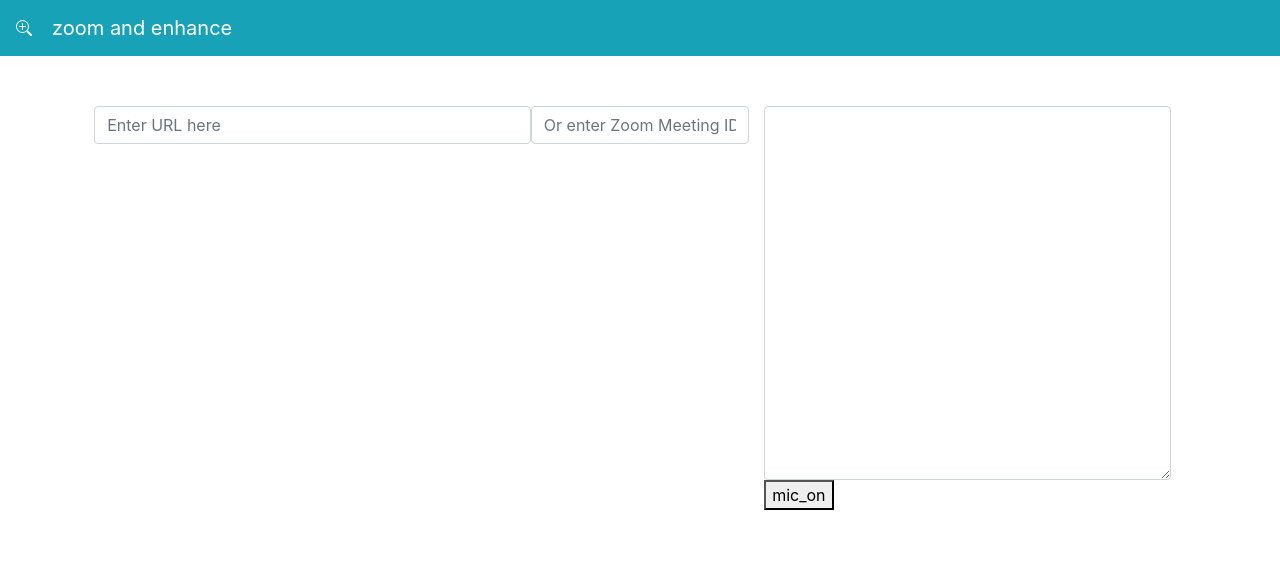
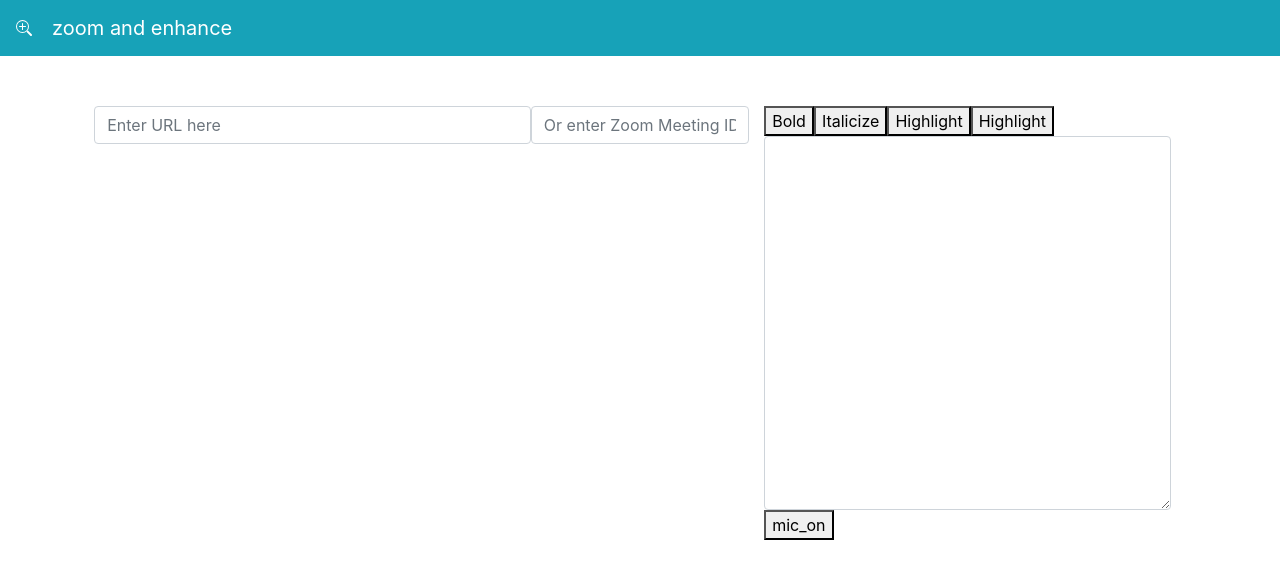
Before and after one commit to crown523/zoom_and_enhance, a Vue app in the folder client/: page / in a window 1280 px wide. Shown: the top 578 px of the page. Built offline with nearby package versions, Linux system fonts and the light colour scheme.

Commit message:
some functionality

```diff
--- a/client/src/components/Text.vue
+++ b/client/src/components/Text.vue
@@ -1,5 +1,39 @@
 <template>
   <div class="outer col-4">
+    <div>
+      <button
+        dark
+        @click.stop="bold()"
+        icon
+        :color='grey'
+      >
+        Bold
+      </button>
+      <button
+        dark
+        @click.stop="italicize()"
+        icon
+        :color='grey'
+      >
+        Italicize
+      </button>
+      <button
+        dark
+        @click.stop="highlight()"
+        icon
+        :color='grey'
+      >
+        Highlight
+      </button>
+      <button
+        dark
+        @click.stop="render()"
+        icon
+        :color='grey'
+      >
+        Highlight
+      </button>
+    </div>
     <textarea
       id="message"
       rows="15"
@@ -21,7 +55,24 @@
       text: ""
     };
   },
-  methods: {}
+  methods: {
+    getSelection() {
+      console.log(window.getSelection);
+      return window.getSelection();
+    },
+    bold() {
+      let text = getSelection();
+
+    },
+    italicize() {
+      let text = getSelection();
+
+    },
+    highlight() {
+      let text = getSelection();
+
+    }
+  }
 };
 </script>
 
```
